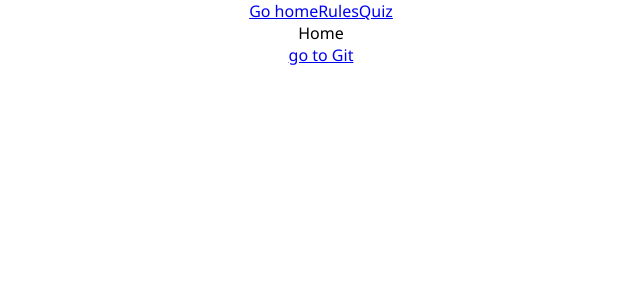
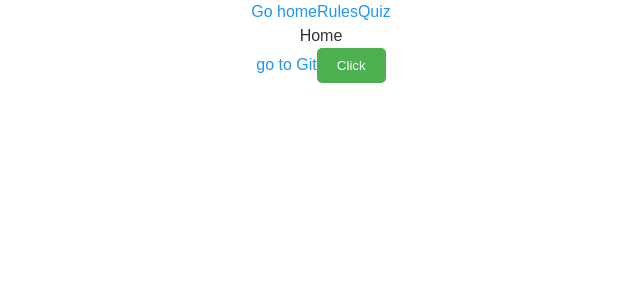
Before and after one commit to IvanovKS/just_a_quiz, a React (Create React App) app: page / in a window 1280 px wide. Shown: the top 300 px of the page, without its empty margins (319-959 px from the left). Built offline with nearby package versions, Linux system fonts and the light colour scheme.

Commit message:
Add global styles

```diff
--- a/src/components/Footer.jsx
+++ b/src/components/Footer.jsx
@@ -7,6 +7,7 @@
       <Link to="https://github.com/IvanovKS" target="_blank">
         go to Git
       </Link>
+      <button>Click</button>
     </footer>
   );
 }
--- a/src/index.css
+++ b/src/index.css
@@ -1,9 +1,28 @@
-* {
-  margin: 0;
-  padding: 0;
-}
+@import './styles/reset.css';
+@import './styles/global.css';
 
 body {
-  font-family: 'Segoe UI', 'Roboto', 'Oxygen', 'Ubuntu', 'Cantarell',
-    'Fira Sans', 'Droid Sans', 'Helvetica Neue', sans-serif;
+  font-family: 'Arial', sans-serif;
+  color: var(--text-color);
+  background-color: var(--background-color);
+  transition: background-color 0.3s, color 0.3s;
 }
+button {
+  cursor: pointer;
+  background-color: var(--button-color);
+  color: var(--button-text-color);
+  padding: 10px 20px;
+  border-radius: 5px;
+  transition: background-color 0.3s;
+}
+button:hover {
+  background-color: var(--button-hover-color);
+}
+a {
+  text-decoration: none;
+  color: var(--link-color);
+  transition: color 0.3s;
+}
+a:hover {
+  color: var(--link-hover-color);
+}
--- /dev/null
+++ b/src/styles/global.css
@@ -0,0 +1,54 @@
+:root {
+  /* Светлая тема */
+  --background-color-light: #ffffff;
+  --text-color-light: #333333;
+  --button-color-light: #4caf50;
+  --button-hover-color-light: #388e3c;
+  --button-text-color-light: #ffffff;
+  --link-color-light: #2196f3;
+  --link-hover-color-light: #1976d2;
+
+  /* Тёмная тема */
+  --background-color-dark: #121212;
+  --text-color-dark: #f5f5f5;
+  --button-color-dark: #03a9f4;
+  --button-hover-color-dark: #0288d1;
+  --button-text-color-dark: #ffffff;
+  --link-color-dark: #03a9f4;
+  --link-hover-color-dark: #0288d1;
+
+  /* Тема по умолчанию: светлая */
+  --background-color: var(--background-color-light);
+  --text-color: var(--text-color-light);
+  --button-color: var(--button-color-light);
+  --button-hover-color: var(--button-hover-color-light);
+  --button-text-color: var(--button-text-color-light);
+  --link-color: var(--link-color-light);
+  --link-hover-color: var(--link-hover-color-light);
+}
+
+/* Темная тема */
+.dark-mode {
+  --background-color: var(--background-color-dark);
+  --text-color: var(--text-color-dark);
+  --button-color: var(--button-color-dark);
+  --button-hover-color: var(--button-hover-color-dark);
+  --button-text-color: var(--button-text-color-dark);
+  --link-color: var(--link-color-dark);
+  --link-hover-color: var(--link-hover-color-dark);
+}
+
+/* Глобальные классы */
+.container {
+  max-width: 1200px;
+  margin: 0 auto;
+  padding: 0 16px;
+}
+
+.text-center {
+  text-align: center;
+}
+
+.hidden {
+  display: none;
+}
--- /dev/null
+++ b/src/styles/reset.css
@@ -0,0 +1,41 @@
+* {
+  margin: 0;
+  padding: 0;
+  box-sizing: border-box;
+}
+body {
+  font-size: 16px;
+  line-height: 1.5;
+}
+ul,
+ol {
+  list-style: none;
+}
+a {
+  text-decoration: none;
+  color: inherit;
+}
+button,
+input,
+textarea {
+  border: none;
+  outline: none;
+  font-family: inherit;
+}
+img {
+  max-width: 100%;
+  height: auto;
+  display: block;
+}
+button {
+  cursor: pointer;
+  background: none;
+}
+h1,
+h2,
+h3,
+h4,
+h5,
+h6 {
+  font-weight: bold;
+}
```
